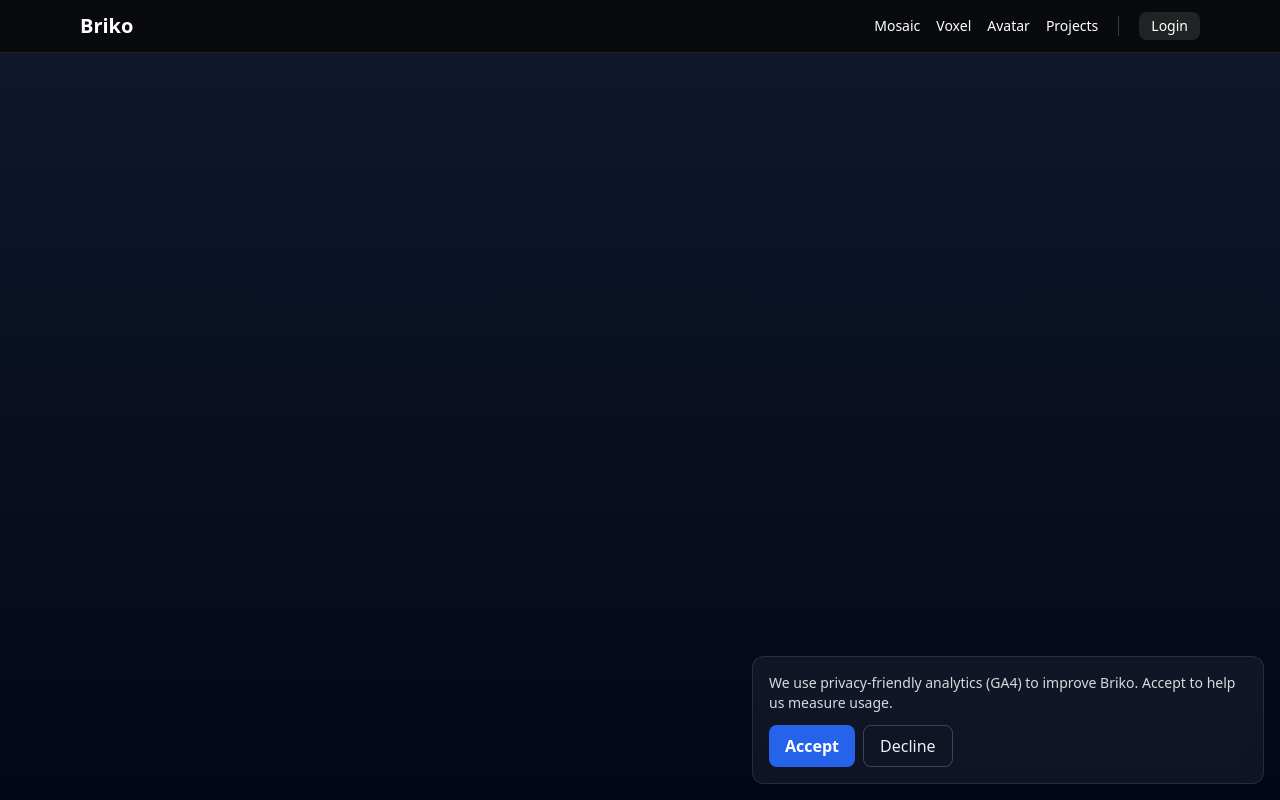
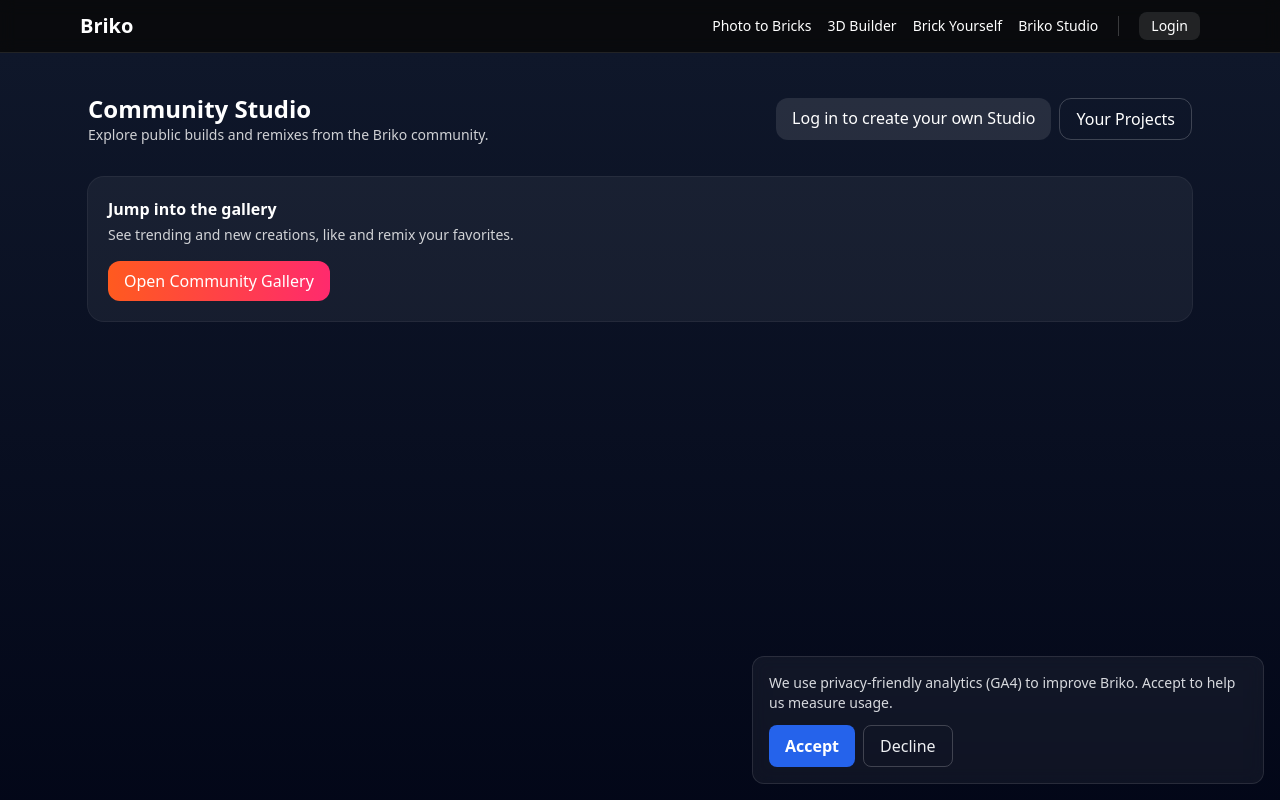
Before and after one commit to logphile/brikoappv2, a Nuxt app: page /community-studio in a window 1280 px wide. Shown: the top 800 px of the page. Built offline with nearby package versions, Linux system fonts and the light colour scheme.

Commit message:
feat: rename navigation items and add descriptive tooltips to header links

```diff
--- a/app/components/AppHeader.vue
+++ b/app/components/AppHeader.vue
@@ -3,10 +3,10 @@
     <nav class="mx-auto max-w-6xl px-4 py-3 flex items-center justify-between text-white">
       <NuxtLink to="/" class="font-bold text-xl">Briko</NuxtLink>
       <div class="flex items-center gap-4 text-sm">
-        <NuxtLink to="/mosaic" class="hover:underline">Mosaic</NuxtLink>
-        <NuxtLink to="/voxel" class="hover:underline">Voxel</NuxtLink>
-        <NuxtLink to="/avatar" class="hover:underline">Avatar</NuxtLink>
-        <NuxtLink to="/projects" class="hover:underline">Projects</NuxtLink>
+        <NuxtLink to="/mosaic" class="hover:underline" title="Turn any photo into brick art in seconds.">Photo to Bricks</NuxtLink>
+        <NuxtLink to="/voxel" class="hover:underline" title="Build and explore your creation in 3D.">3D Builder</NuxtLink>
+        <NuxtLink to="/avatar" class="hover:underline" title="Make a fun brick avatar of you.">Brick Yourself</NuxtLink>
+        <NuxtLink to="/studio" class="hover:underline" title="Your creative hub — explore builds and save your own.">Briko Studio</NuxtLink>
         <div class="h-5 w-px bg-white/20 mx-1"></div>
         <div v-if="loading" class="opacity-70">…</div>
         <NuxtLink v-else-if="!user" to="/login" class="px-3 py-1 rounded-lg bg-white/10 hover:bg-white/20">Login</NuxtLink>
--- /dev/null
+++ b/app/pages/community-studio.vue
@@ -0,0 +1,44 @@
+<template>
+  <main class="mx-auto max-w-6xl px-6 py-10 text-white">
+    <header class="flex flex-col gap-3 sm:flex-row sm:items-center sm:justify-between">
+      <div>
+        <h1 class="text-2xl font-semibold">Community Studio</h1>
+        <p class="opacity-80 text-sm">Explore public builds and remixes from the Briko community.</p>
+      </div>
+      <div class="flex gap-2">
+        <NuxtLink to="/login" class="px-4 py-2 rounded-xl bg-white/10 hover:bg-white/20">Log in to create your own Studio</NuxtLink>
+        <NuxtLink to="/projects" class="px-4 py-2 rounded-xl border border-white/20 hover:border-white/40">Your Projects</NuxtLink>
+      </div>
+    </header>
+
+    <section class="mt-8">
+      <div class="rounded-2xl bg-white/5 ring-1 ring-white/10 p-5">
+        <h2 class="font-semibold">Jump into the gallery</h2>
+        <p class="opacity-80 text-sm mt-1">See trending and new creations, like and remix your favorites.</p>
+        <NuxtLink to="/gallery" class="inline-block mt-4 px-4 py-2 rounded-xl bg-cta-grad">Open Community Gallery</NuxtLink>
+      </div>
+    </section>
+  </main>
+</template>
+
+<script setup lang="ts">
+import { useHead } from 'nuxt/app'
+
+useHead({
+  title: 'Community Studio',
+  meta: [
+    { name: 'description', content: 'Explore public builds and remixes from the Briko community.' },
+    { property: 'og:title', content: 'Community Studio | Briko' },
+    { property: 'og:description', content: 'Explore public builds and remixes from the Briko community.' },
+    { property: 'og:url', content: 'https://briko.app/community-studio' },
+    { property: 'og:image', content: 'https://briko.app/og-default.png' },
+    { name: 'twitter:card', content: 'summary_large_image' },
+    { name: 'twitter:title', content: 'Community Studio | Briko' },
+    { name: 'twitter:description', content: 'Explore public builds and remixes from the Briko community.' },
+    { name: 'twitter:image', content: 'https://briko.app/og-default.png' }
+  ],
+  link: [
+    { rel: 'canonical', href: 'https://briko.app/community-studio' }
+  ]
+})
+</script>
--- a/app/pages/projects/index.vue
+++ b/app/pages/projects/index.vue
@@ -5,11 +5,14 @@
         <h1 class="text-2xl font-semibold">Your Projects</h1>
         <p class="opacity-80 text-sm">Private by default. Make them public to share.</p>
       </div>
-      <NuxtLink to="/projects/new" class="px-4 py-2 rounded-xl bg-cta-grad">New Project</NuxtLink>
+      <div class="flex items-center gap-2">
+        <NuxtLink to="/community-studio" class="px-4 py-2 rounded-2xl border border-white/20 hover:border-white/40">Community Studio</NuxtLink>
+        <NuxtLink to="/projects/new" class="px-4 py-2 rounded-2xl bg-cta-grad">New Project</NuxtLink>
+      </div>
     </div>
 
     <div v-if="!user" class="mt-6 text-sm">
-      Please <NuxtLink to="/login" class="underline">login</NuxtLink> to manage projects.
+      Please <NuxtLink to="/login" class="underline">login</NuxtLink> to manage projects, or explore the <NuxtLink to="/community-studio" class="underline">Community Studio</NuxtLink>.
     </div>
 
     <section v-else class="mt-6 grid gap-4">
--- a/app/pages/studio.vue
+++ b/app/pages/studio.vue
@@ -1,31 +1,36 @@
 <template>
-  <div class="mx-auto grid max-w-6xl grid-cols-1 gap-4 px-4 py-8 md:grid-cols-4">
-    <div class="md:col-span-1"><StudioControls @run="onRun" @export="onExport" /></div>
-    <div class="md:col-span-2"><StudioCanvas /></div>
-    <div class="md:col-span-1"><StudioStats /></div>
-  </div>
+  <main class="mx-auto max-w-5xl px-6 py-10 text-white">
+    <h1 class="text-2xl font-semibold">Briko Studio</h1>
+    <p class="opacity-80 text-sm">Loading your Studio…</p>
+    <div class="mt-6 text-sm">
+      <p>If you are not redirected, go to <NuxtLink to="/community-studio" class="underline">Community Studio</NuxtLink> or <NuxtLink to="/projects" class="underline">Your Projects</NuxtLink>.</p>
+    </div>
+  </main>
+
+  <!-- noscript fallback -->
+  <noscript>
+    <div class="mx-auto max-w-5xl px-6 py-6 text-white/80">
+      JavaScript is required to load your Studio. Visit <a href="/community-studio" class="underline">Community Studio</a>.
+    </div>
+  </noscript>
 </template>
 <script setup lang="ts">
 import { onMounted } from 'vue'
-import { useProjectStore } from '@/stores/project'
-import { usePalette } from '@/composables/usePalette'
-import { useHead } from 'nuxt/app'
-const store = useProjectStore()
-const { load } = usePalette()
+import { useRouter, useNuxtApp, useHead } from 'nuxt/app'
 
 // SEO
 useHead({
-  title: 'Studio',
+  title: 'Briko Studio',
   meta: [
-    { name: 'description', content: 'Advanced brick-building tools in one workspace. Run, preview, and export builds.' },
-    { property: 'og:title', content: 'Studio | Briko' },
-    { property: 'og:description', content: 'Advanced brick-building tools in one workspace. Run, preview, and export builds.' },
+    { name: 'description', content: 'Your creative hub — explore community builds or manage your own projects.' },
+    { property: 'og:title', content: 'Briko Studio | Briko' },
+    { property: 'og:description', content: 'Your creative hub — explore community builds or manage your own projects.' },
     { property: 'og:type', content: 'website' },
     { property: 'og:url', content: 'https://briko.app/studio' },
     { property: 'og:image', content: 'https://briko.app/og-default.png' },
     { name: 'twitter:card', content: 'summary_large_image' },
-    { name: 'twitter:title', content: 'Studio | Briko' },
-    { name: 'twitter:description', content: 'Advanced brick-building tools in one workspace. Run, preview, and export builds.' },
+    { name: 'twitter:title', content: 'Briko Studio | Briko' },
+    { name: 'twitter:description', content: 'Your creative hub — explore community builds or manage your own projects.' },
     { name: 'twitter:image', content: 'https://briko.app/og-default.png' }
   ],
   link: [
@@ -33,8 +38,20 @@
   ]
 })
 
-onMounted(() => load())
+const router = useRouter()
+const { $supabase } = useNuxtApp() as any
 
-function onRun() { store.setBOM([], 0) }
-function onExport() { /* TODO: export */ }
+onMounted(async () => {
+  try {
+    if (!$supabase) {
+      await router.replace('/community-studio')
+      return
+    }
+    const { data } = await $supabase.auth.getUser()
+    if (data?.user) await router.replace('/projects')
+    else await router.replace('/community-studio')
+  } catch {
+    await router.replace('/community-studio')
+  }
+})
 </script>
--- a/nuxt.config.ts
+++ b/nuxt.config.ts
@@ -31,7 +31,10 @@
     publicAssets: [
       { dir: resolve(rootDir, 'public') }
     ],
-    prerender: { crawlLinks: true, routes: ['/', '/mosaic', '/voxel', '/pricing', '/how-it-works', '/privacy', '/terms', '/login'] }
+    prerender: {
+      crawlLinks: true,
+      routes: ['/', '/mosaic', '/voxel', '/pricing', '/how-it-works', '/privacy', '/terms', '/login', '/studio', '/community-studio']
+    }
   },
   vite: {
     worker: { format: 'es' }
```
